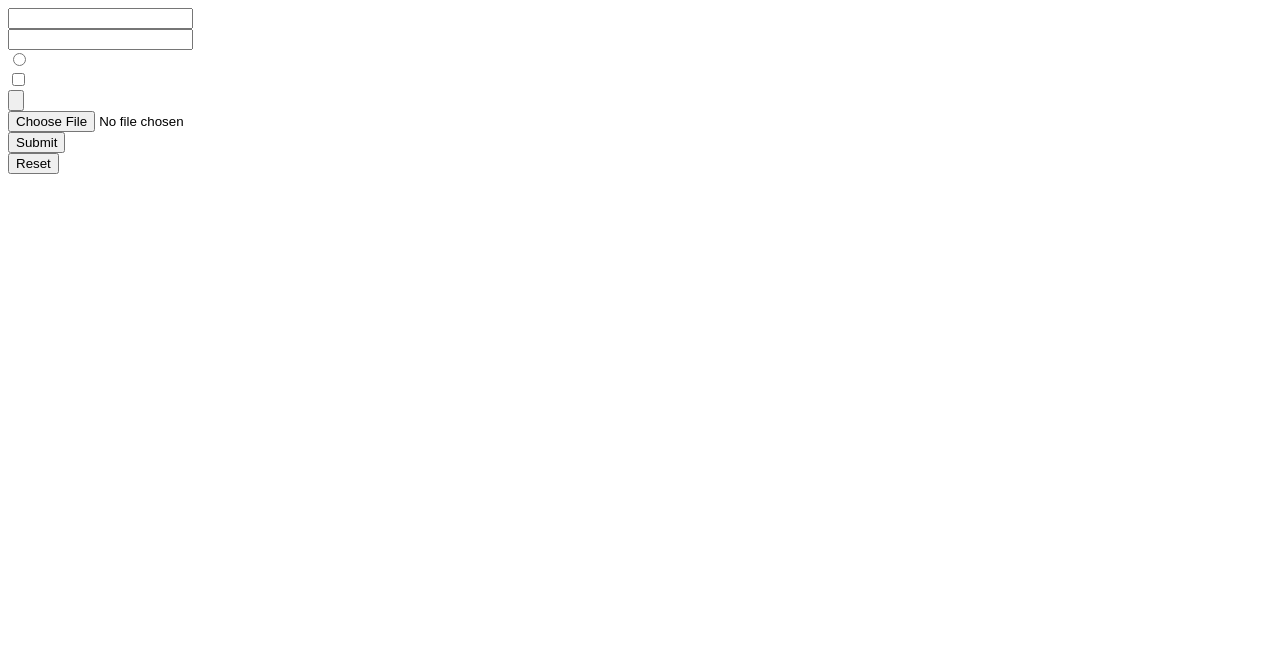
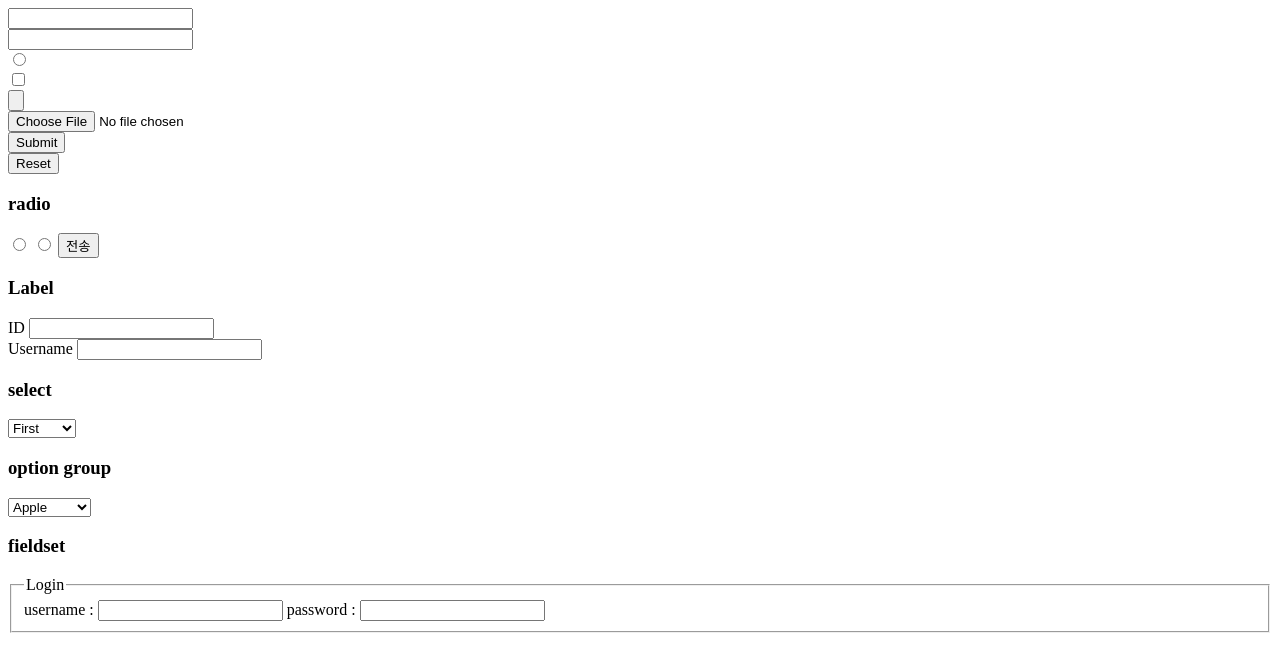
Before and after one commit to thenry0401/web_programming_school, a plain HTML site: page html,css/day2/form-input.html in a window 1280 px wide. Drawn offline with Linux system fonts and the light colour scheme.

Commit message:
form-input modified

```diff
--- a/html,css/day2/form-input.html
+++ b/html,css/day2/form-input.html
@@ -18,5 +18,53 @@
     <input type="reset"><br>
     <input type="hidden" name="hidden" value="hiddenValue">
   </form>
+  <h3>radio</h3>
+  <form action="">
+    <input type="radio" name="radio-name" value="a">
+    <input type="radio" name="radio-name" value="b">
+    <input type="submit" value="전송">
+  </form>
+
+  <h3>Label</h3>
+  <form action="">
+    <div>
+      <label>ID <input type="text"></label>
+    </div>
+    <div>
+      <label>Username</label>
+      <input type="text" id="username">
+    </div>
+  </form>
+
+  <h3>select</h3>
+  <select name="number" id="">
+    <option value="1">First</option>
+    <option value="2">Second</option>
+    <option value="3">Third</option>
+    <option value="4">Fourth</option>
+  </select>
+
+  <h3>option group</h3>
+  <select name="" id="">
+    <optgroup label="Fruits">
+      <option value="apple">Apple</option>
+      <option value="banana">Banana</option>
+      <option value="orange">Orange</option>
+    </optgroup>
+    <optgroup label="Colors">
+      <option value="red">Red</option>
+      <option value="blue">Blue</option>
+      <option value="green">Green</option>
+    </optgroup>
+  </select>
+
+  <h3>fieldset</h3>
+  <form action="">
+    <fieldset>
+      <legend>Login</legend>
+      <label>username : <input type="text"></label>
+      <label>password : <input type="password"></label>
+    </fieldset>
+  </form>
 </body>
 </html>
```
